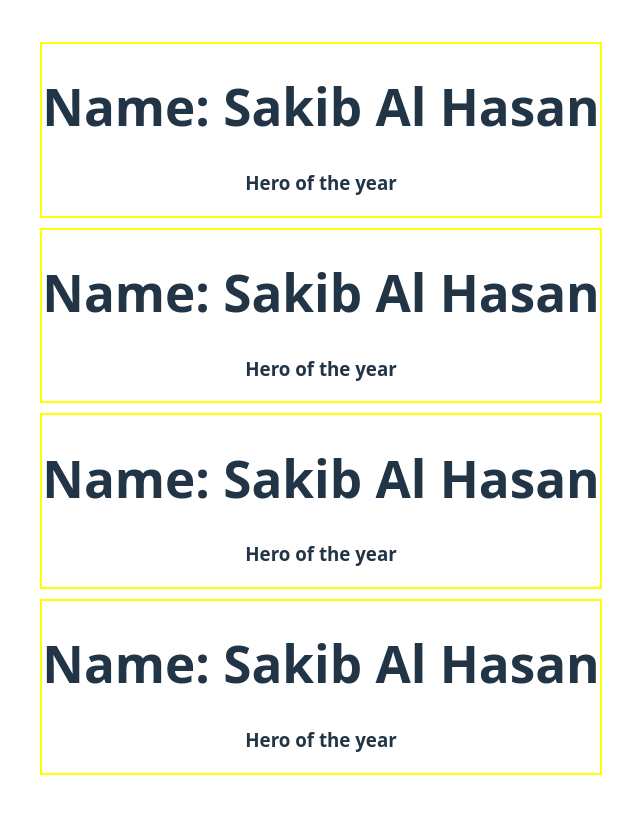
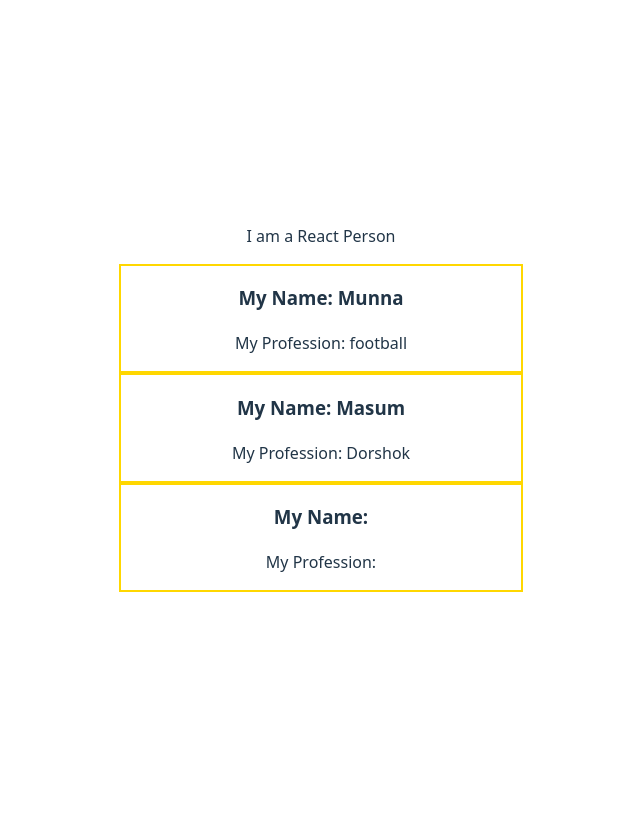
Before and after one commit to mdomorfaruk1272/32-REACT-FUNDAMENTAL-JSX-COMPONENT-PROPS-STATE-LIFECYCLE, a React (Vite) app: page / in a window 1280 px wide. Shown: the top 814 px of the page, without its empty margins (319-959 px from the left). Built offline with nearby package versions, Linux system fonts and the light colour scheme.

Commit message:
32-7-Pass-dynamic-data-to-components-props-in-react

```diff
--- a/src/App.jsx
+++ b/src/App.jsx
@@ -1,31 +1,33 @@
 import './App.css'
 
 /**
- * The first character of Component function must be uppercase. function Person(){return <h3>hello</h3>}
- * we need to use Component as like html tag. <Person></Person>
- * we can return multiple html element under a parent element in jsx.
+ * pass dyanmic data in component by kay and value;
  */
 
 function App() {
+  const nayoks = ["Anwar", "Jafor", "Alomgir", "Salman"];
   return (
     <div>
-    <Person></Person>
-    <Person></Person>
-    <Person></Person>
+    <p>I am a React Person</p>
+    <Person name="Munna" job="football"></Person>
+    <Person name="Masum" job="Dorshok"></Person>
     <Person></Person>
     </div>
   )
 }
 
-function Person(){
-  const personStyle = {
-    border: '2px solid red',
-    margin: '10px',
-  }
-  return (
-    <div style={{border: '2px solid yellow', margin: '10px'}}>
-      <h1>Name: Sakib Al Hasan</h1>
-      <h3>Hero of the year</h3>
+/**
+ * props used to get dynamic data in Component. It is a object. key is the component attribute
+ * and value is the component attribute value.
+ * @param {*} props
+ * @returns
+ */
+
+function Person(props){
+  return(
+    <div style={{border: '2px solid gold', width:'400px'}}>
+      <h3>My Name: {props.name}</h3>
+      <p>My Profession: {props.job}</p>
     </div>
   )
 }
```
